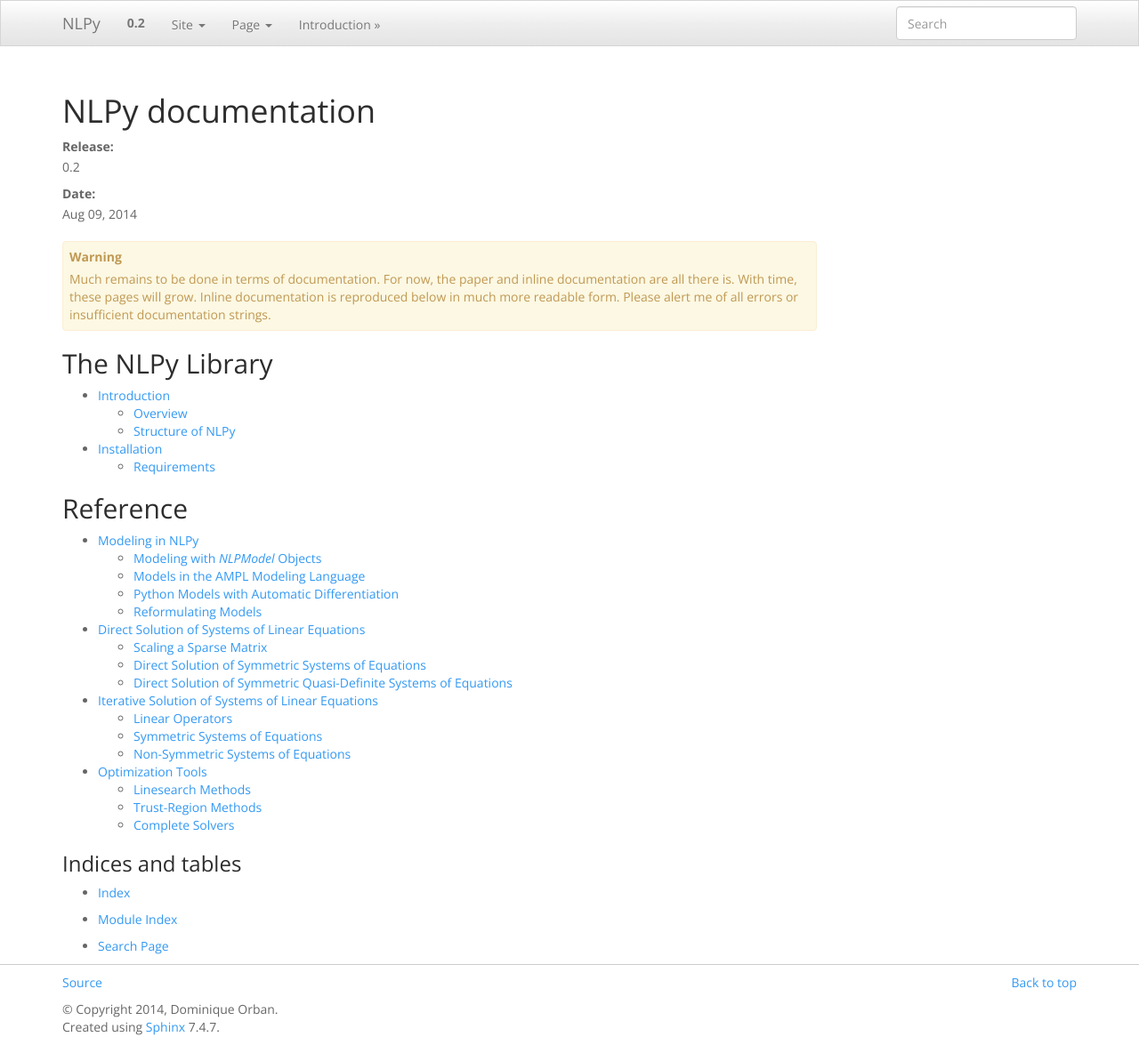
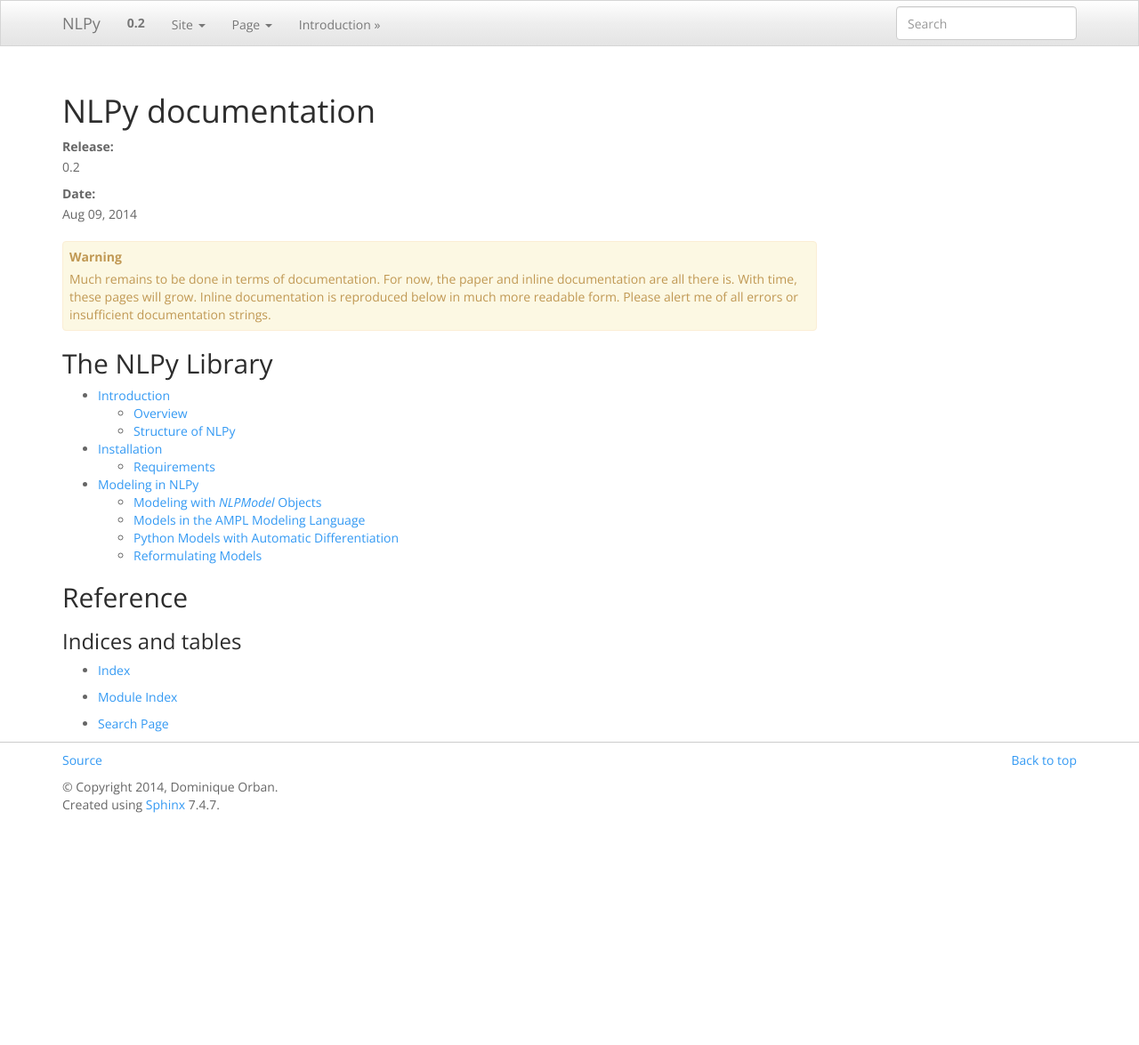
Before and after one commit to optimizers/nlpy, a Sphinx documentation site: the page built from doc/source/contents.rst, in a window 1280 px wide and 1175 px high. Shown: the whole window at 89% size. Built offline with Sphinx 7.4.7, drawn with Linux system fonts in a browser that asks for light colours; part of the change alters nothing that is shown.

```diff
--- a/doc/source/contents.rst
+++ b/doc/source/contents.rst
@@ -27,6 +27,7 @@ The NLPy Library
 
    Introduction <introduction>
    Installation <installing>
+   Modeling in NLPy <modeling>
 
 =========
 Reference
@@ -35,10 +36,10 @@ Reference
 .. toctree::
    :maxdepth: 2
 
-   Modeling in NLPy <modeling>
-   Direct Solution of Systems of Linear Equations <linalg>
-   Iterative Solution of Systems of Linear Equations <krylov>
-   Optimization Tools <optim>
+
+.. Direct Solution of Systems of Linear Equations <linalg>
+.. Iterative Solution of Systems of Linear Equations <krylov>
+.. Optimization Tools <optim>
 
 
 Indices and tables
```
